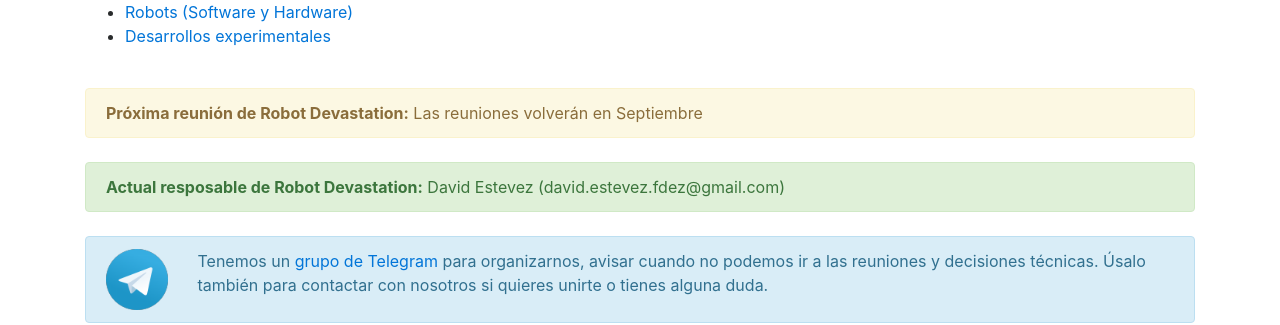
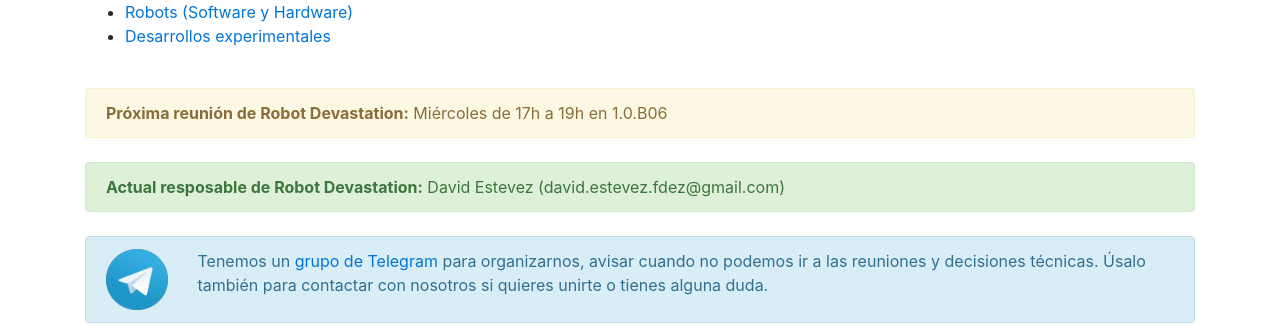
Before and after one commit to asrob-uc3m/asrob-uc3m.github.io, a Jekyll site: the page built from _workgroups/2017-05-28-robot-devastation.markdown, in a window 1280 px wide and 900 px high, scrolled down 1131 px. Shown: the part 417-742 px from the top of the window. Built offline with Jekyll 4.4.1, drawn with Linux system fonts in a browser that asks for light colours.

Commit message:
Update next meeting for Robot Devastation

```diff
--- a/_workgroups/2017-05-28-robot-devastation.markdown
+++ b/_workgroups/2017-05-28-robot-devastation.markdown
@@ -9,7 +9,7 @@ picture: /img/rd.png
 picture_full: /img/rd-full.jpg
 manager: David Estevez
 manager_email: david.estevez.fdez@gmail.com
-next_meeting:  Las reuniones volverán en Septiembre
+next_meeting:  Miércoles de 17h a 19h en 1.0.B06
 layout: workgroup
 ---
 
```
